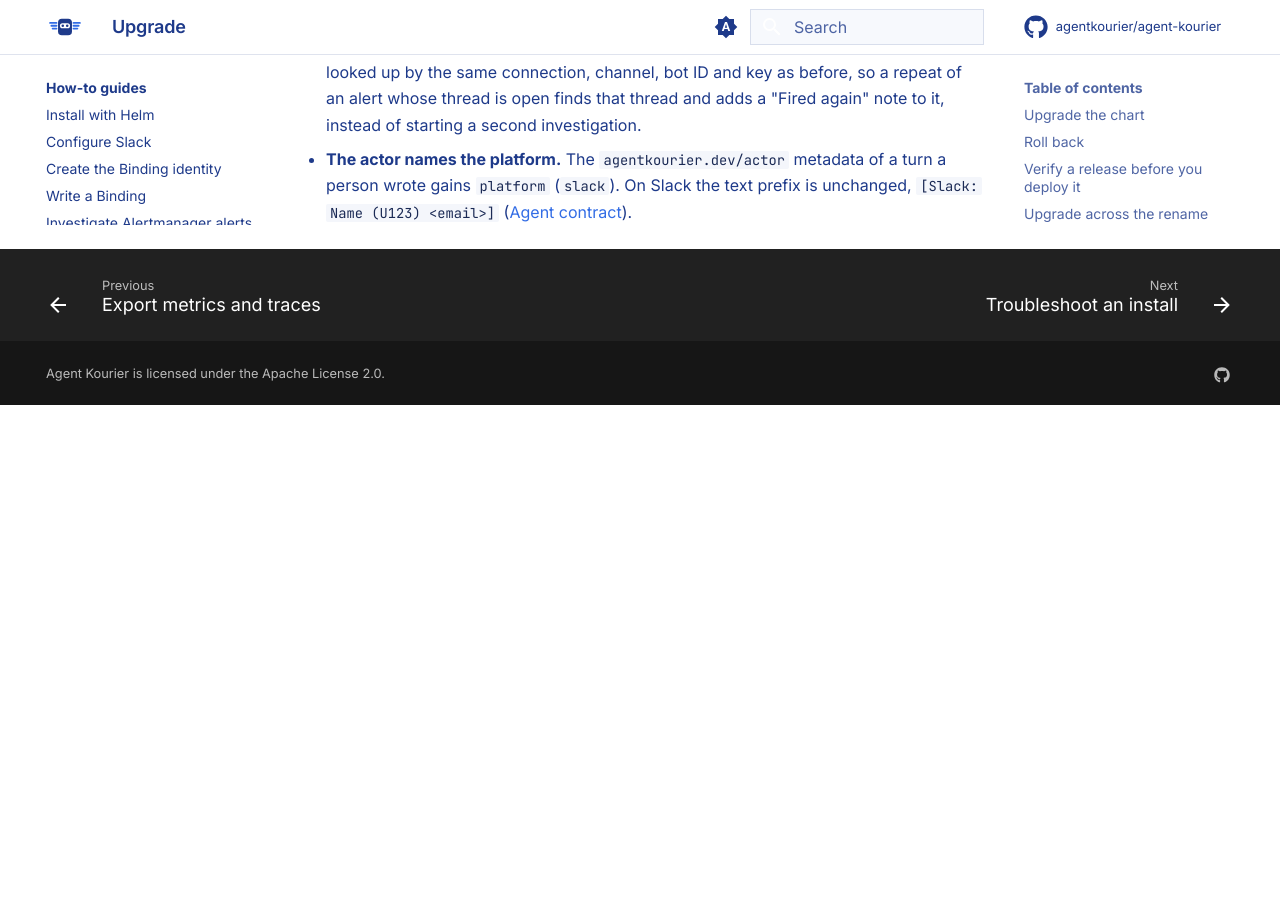
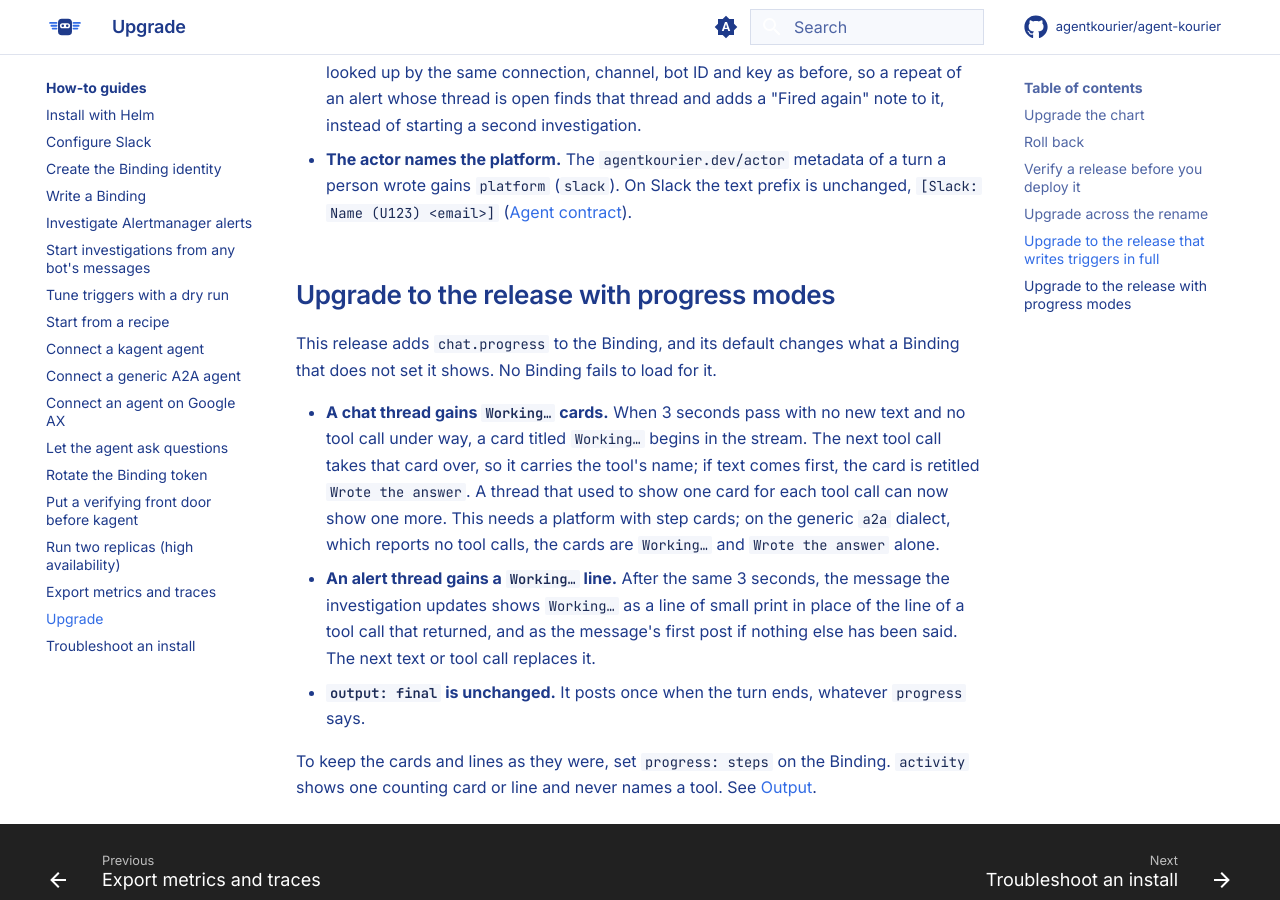
Before and after one commit to agentkourier/agent-kourier, an MkDocs documentation site: the page built from docs/how-to/upgrade.md, in a window 1280 px wide and 900 px high, scrolled down 4917 px. Built offline with MkDocs 1.6.1 and Material for MkDocs 9.7.7, drawn with Linux system fonts in a browser that asks for light colours; comment, search, counter and statistics services are not loaded; before the commit the page ends 5322 px from its top, so only the background shows below that.

Commit message:
docs: note the progress default in the upgrade page, renumber the decision
Related: #48

```diff
--- a/docs/how-to/upgrade.md
+++ b/docs/how-to/upgrade.md
@@ -162,3 +162,21 @@ whole text.
 - **The actor names the platform.** The `agentkourier.dev/actor` metadata of a turn a person wrote gains `platform`
   (`slack`). On Slack the text prefix is unchanged, `[Slack: Name (U123) <email>]`
   ([Agent contract](../reference/agent-contract.md)).
+
+## Upgrade to the release with progress modes
+
+This release adds `chat.progress` to the Binding, and its default changes what a Binding that does not set it shows. No
+Binding fails to load for it.
+
+- **A chat thread gains `Working…` cards.** When 3 seconds pass with no new text and no tool call under way, a card titled
+  `Working…` begins in the stream. The next tool call takes that card over, so it carries the tool's name; if text comes
+  first, the card is retitled `Wrote the answer`. A thread that used to show one card for each tool call can now show one
+  more. This needs a platform with step cards; on the generic `a2a` dialect, which reports no tool calls, the cards are
+  `Working…` and `Wrote the answer` alone.
+- **An alert thread gains a `Working…` line.** After the same 3 seconds, the message the investigation updates shows
+  `Working…` as a line of small print in place of the line of a tool call that returned, and as the message's first post if
+  nothing else has been said. The next text or tool call replaces it.
+- **`output: final` is unchanged.** It posts once when the turn ends, whatever `progress` says.
+
+To keep the cards and lines as they were, set `progress: steps` on the Binding. `activity` shows one counting card or line
+and never names a tool. See [Output](../explanation/threads-and-sessions.md#output).
```
Also changed, not shown: docs/how-to/connect-a2a-agent.md (+1 -1 lines), spec.md (+2 -2 lines).
